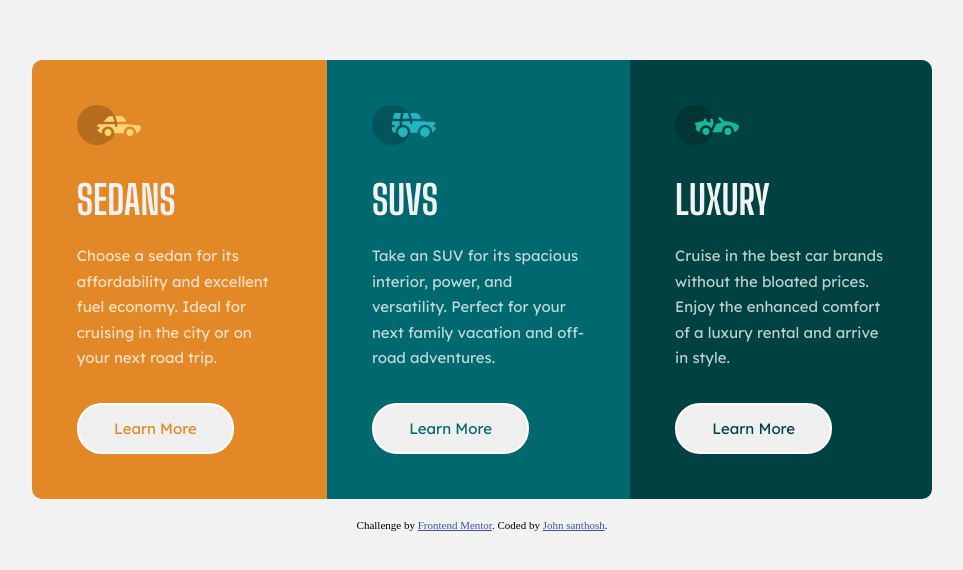
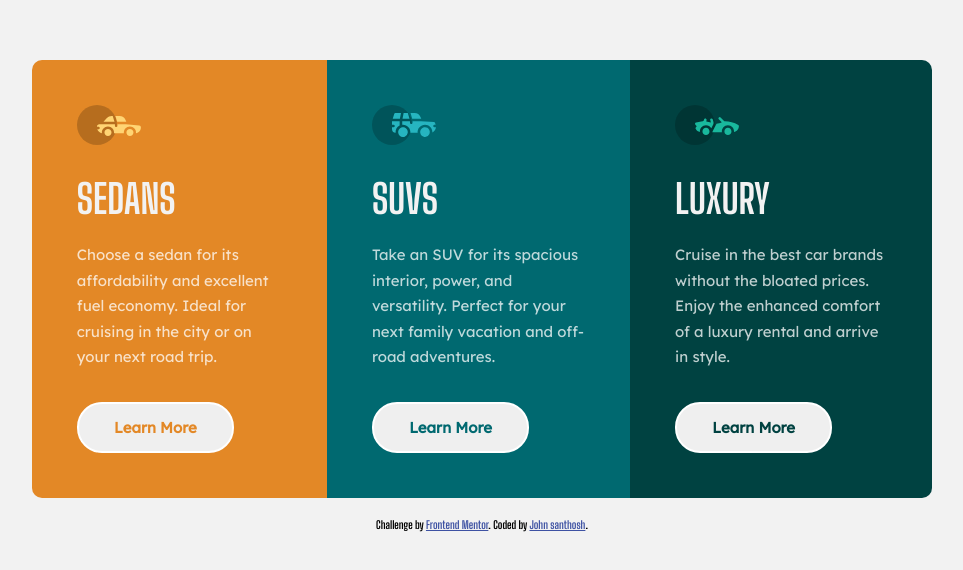
Before and after one commit to John-santhosh/column-preview-card, a plain HTML site: page index.html in a window 1280 px wide. Shown: the part 114-684 px from the top of the page, without its empty margins (158-1121 px from the left). Drawn offline with Linux system fonts and the light colour scheme.

Commit message:
layout updated , h1 , img , button

```diff
--- a/index.html
+++ b/index.html
@@ -15,22 +15,22 @@
       <article>
         <!--  -->
         <div class="orangee">
-          <img src="images/icon-sedans.svg" aria-hidden="true">
-          <h2>Sedans</h2>
+          <img src="images/icon-sedans.svg" aria-hidden="true" alt="sedan car icon">
+          <h1>Sedans</h1>
           <p>Choose a sedan for its affordability and excellent fuel economy. Ideal for cruising in the city or on your next road trip.</p>
           <button class="btn">learn more</button>
         </div>
           <!--  -->
         <div class="dark-cyan">
-          <img src="images/icon-suvs.svg" aria-hidden="true">
-          <h2>SUVs</h2>
+          <img src="images/icon-suvs.svg" alt="suv car icon" aria-hidden="true">
+          <h1>SUVs</h1>
           <p>Take an SUV for its spacious interior, power, and versatility. Perfect for your next family vacation and off-road adventures.</p>
           <button class="btn">learn more</button>
         </div>
           <!--  -->
         <div class="very-dark-cyan">
-          <img src="images/icon-luxury.svg" aria-hidden="true">
-          <h2>Luxury</h2>
+          <img src="images/icon-luxury.svg" aria-hidden="true" alt="luxury car icon">
+          <h1>Luxury</h1>
           <p>Cruise in the best car brands without the bloated prices. Enjoy the enhanced comfort of a luxury rental and arrive in style.</p>
           <button class="btn">learn more</button>
         </div>
--- a/styles/style.css
+++ b/styles/style.css
@@ -22,6 +22,7 @@ font-family: 'Lexend Deca', sans-serif; */
 body{
     font-size: 15px;
     background-color: var(--Very-light-gray);
+    font-family: 'Big Shoulders Display', cursive;
 }
 .container{
     display: flex;
@@ -55,13 +56,13 @@ button{
     /* color: transparent; */
     /* -webkit-background-clip: text; */
     /* background-clip: text; */
-    transition: all .5s;
     border-radius: 25px;
     border:2px solid white;
     /* background-color: var(--Very-light-gray); */
     font-size: 15px;
     text-transform: capitalize;
-    font-weight: 400;
+    font-weight: 700;
+    cursor: pointer;
 }
 
 img{
@@ -76,7 +77,7 @@ img{
     color: var(--bright-orange);
 }
 
- h2{
+ h1{
     color: var(--Very-light-gray);
     margin: 1.2rem auto;
     text-transform: uppercase;
```
